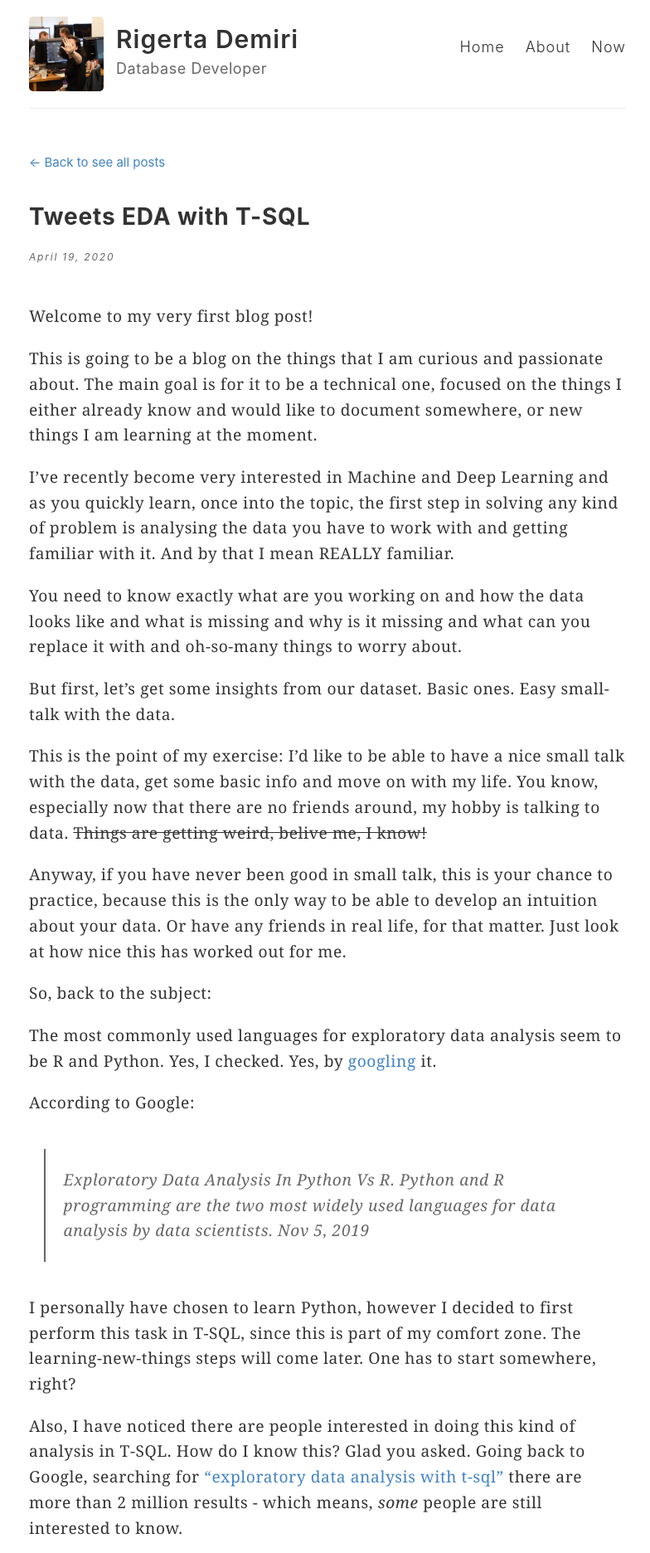
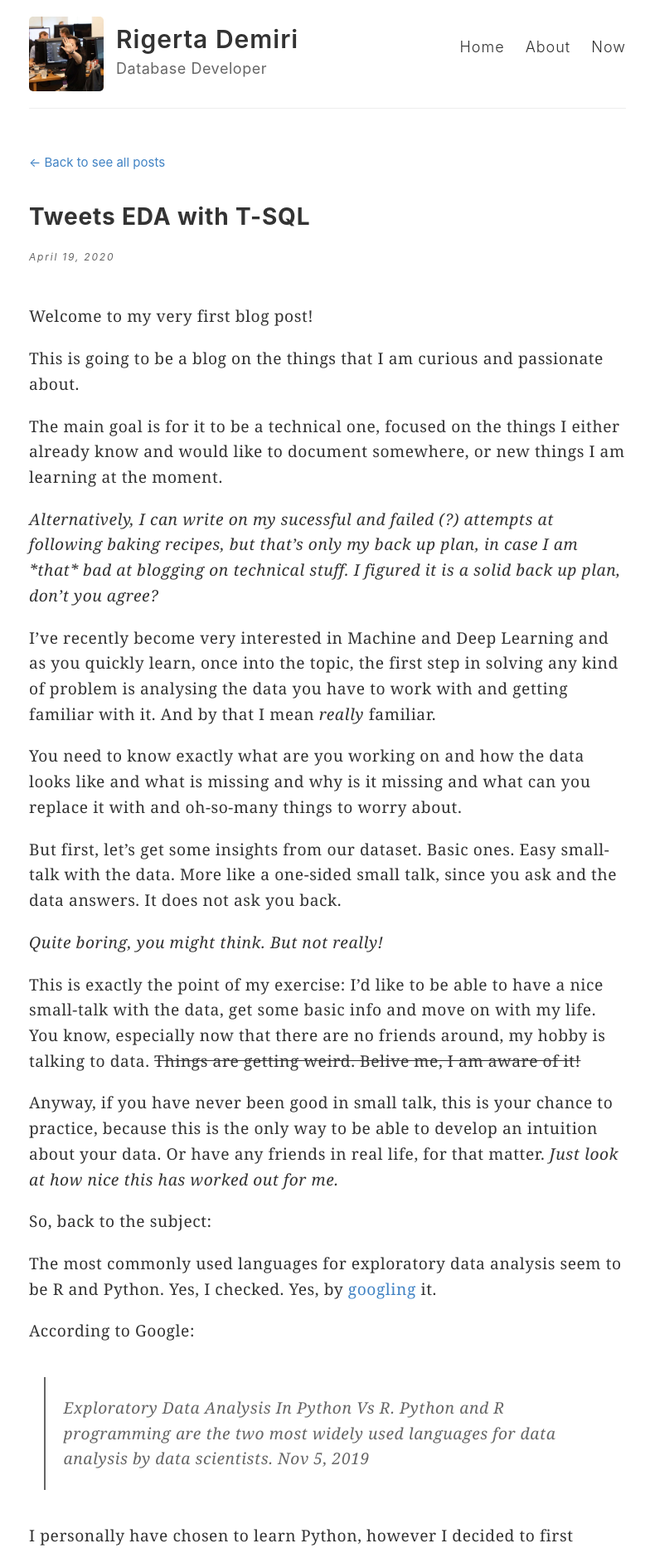
Before and after one commit to rigerta/rigerta.github.io, a Jekyll site: the page built from _posts/2020-04-19-eda-with-tsql.md, in a window 1280 px wide. Shown: the top 1872 px of the page at 83% size, without its empty margins (245-1029 px from the left). Built offline with Jekyll 4.4.1, drawn with Linux system fonts in a browser that asks for light colours; some of the changed text lies outside the part shown.

Commit message:
dev branch

```diff
--- a/_posts/2020-04-19-eda-with-tsql.md
+++ b/_posts/2020-04-19-eda-with-tsql.md
@@ -8,19 +8,26 @@
 
 
 This is going to be a blog on the things that I am curious and passionate about.
+
 The main goal is for it to be a technical one, focused on the things I either already know and would like to document somewhere, or new things I am learning at the moment.
 
-I've recently become very interested in Machine and Deep Learning and as you quickly learn, once into the topic, the first step in solving any kind of problem is analysing the data you have to work with and getting familiar with it. And by that I mean REALLY familiar.
+_Alternatively, I can write on my sucessful and failed (?) attempts at following baking recipes, but that's only my back up plan, in case I am *that* bad at blogging on technical stuff. I figured it is a solid back up plan, don't you agree?_
+
+
+I've recently become very interested in Machine and Deep Learning and as you quickly learn, once into the topic, the first step in solving any kind of problem is analysing the data you have to work with and getting familiar with it. And by that I mean _really_ familiar.
 
 You need to know exactly what are you working on and how the data looks like and what is missing and why is it missing and what can you replace it with and oh-so-many things to worry about.
 
-But first, let's get some insights from our dataset. Basic ones. Easy small-talk with the data.
+But first, let's get some insights from our dataset. Basic ones. Easy small-talk with the data. More like a one-sided small talk, since you ask and the data answers.
+It does not ask you back.
 
-This is the point of my exercise: I'd like to be able to have a nice small talk with the data, get some basic info and move on with my life.
-You know, especially now that there are no friends around, my hobby is talking to data. ~~Things are getting weird, belive me, I know!~~
+_Quite boring, you might think. But not really!_
+
+This is exactly the point of my exercise: I'd like to be able to have a nice small-talk with the data, get some basic info and move on with my life.
+You know, especially now that there are no friends around, my hobby is talking to data. ~~Things are getting weird. Belive me, I am aware of it!~~
 
 Anyway, if you have never been good in small talk, this is your chance to practice, because this is the only way to be able to develop an intuition about your data.
-Or have any friends in real life, for that matter. Just look at how nice this has worked out for me.
+Or have any friends in real life, for that matter. _Just look at how nice this has worked out for me._
 
 So, back to the subject:
 
@@ -29,21 +36,26 @@
 According to Google:
 
 >
-Exploratory Data Analysis In Python Vs R. Python and R programming are the two most widely used languages for data analysis by data scientists.
+Exploratory Data Analysis In Python Vs R.
+Python and R programming are the two most widely used languages for data analysis by data scientists.
 Nov 5, 2019
 
 
 I personally have chosen to learn Python, however I decided to first perform this task in T-SQL, since this is part of my comfort zone.
-The learning-new-things steps will come later. One has to start somewhere, right?
+The learning-new-things steps will come a tiny bit later. One has to start somewhere, right?
+
 
 Also, I have noticed there are people interested in doing this kind of analysis in T-SQL.
-How do I know this? Glad you asked. Going back to Google, searching for ["exploratory data analysis with t-sql"](https://www.google.com/search?client=firefox-b-d&ei=yaecXtK3Eueo1fAP9aWakAo&q=exploratory+data+analysis+with+t-sql&oq=exploratory+data+analysis+with+t-sql&gs_lcp=CgZwc3ktYWIQAzoECAAQRzoECCEQClCdpAtYtKwLYLytC2gAcAp4AIABWogBmAOSAQE1mAEAoAEBqgEHZ3dzLXdpeg&sclient=psy-ab&ved=0ahUKEwiSwN35nfXoAhVnVBUIHfWSBqIQ4dUDCAs&uact=5) there are more than 2 million results - which means, _some_ people are still interested to know.
+How do I know this? Glad you asked. Going back to Google, searching for ["exploratory data analysis with t-sql"](https://www.google.com/search?client=firefox-b-d&ei=yaecXtK3Eueo1fAP9aWakAo&q=exploratory+data+analysis+with+t-sql&oq=exploratory+data+analysis+with+t-sql&gs_lcp=CgZwc3ktYWIQAzoECAAQRzoECCEQClCdpAtYtKwLYLytC2gAcAp4AIABWogBmAOSAQE1mAEAoAEBqgEHZ3dzLXdpeg&sclient=psy-ab&ved=0ahUKEwiSwN35nfXoAhVnVBUIHfWSBqIQ4dUDCAs&uact=5) there are more than 2 million results - which means, _some_ people are still interested to read about this.
 
-Now, T-SQL is not a language _designed_ for this, but the kind of analysis on the dataset of my choice can be easily done in T-SQL as well, so I thought of giving this a try and then proceeding with other language/s.
+Yes - it also means _there are already more than 2 million results on the subject, why are you adding another one, Rigerta?_ but please let's not go there, because honestly, I am also somewhat still wondering.
 
-Please keep in mind that what I am trying to do is _basic_ exploratory data analysis, to gain some insights from the dataset I am working with.
+However, articles like [Writing a Technical Blog: Why to do it and what to write about](https://littlekendra.com/2011/01/13/onblogging/) from Kendra Little ([t](https://twitter.com/Kendra_Little), [b](https://littlekendra.com/)) and [this](https://medium.com/@racheltho/why-you-yes-you-should-blog-7d2544ac1045) by Rachel Thomas ([t](https://twitter.com/math_rachel)) and [this one]() made me think I could and maybe _should_ just do it. So here we are.
 
-This will be the first article in a series of 3, since I plan to do the same in Python with Pandas and in PySpark with SparkSQL - because..well, it's quarantine time and I cannot use my usual excuse to procrastinate: "I don't have time, I will do it later". Later apparently caught up with me and it is standing right here, looking over my shoulder. So yes. We are doing this!
+Now, coming back to the main subject, T-SQL is not a language _designed_ for exploratory data analysis, but the kind of analysis I have in mind can be easily done in T-SQL as well, so I thought of giving this a try and then proceeding with other language/s.
+
+
+This will be the first article in a series of 3, since I plan to do the same in Python with Pandas and in PySpark with SparkSQL - because...well, it's quarantine time and I cannot use my usual excuses to procrastinate.
 
 
 <h3> Alright, let's jump right into it. </h3>
@@ -76,7 +88,7 @@
 
 <div class = "center" markdown="1">
 
-![Start Analysing](http://127.0.0.1:8887/search.png "Start analysing!")
+![Start Analysing](http://127.0.0.1:8887/visual_data.png "Start analysing!")
 
 </div>
 
@@ -87,11 +99,11 @@
 
 <script src="https://gist.github.com/rigerta/f29b0033d8c02093b2eb653918332c0f.js"></script>
 
-We have 27.481 tweets in total, we have the complete tweet in the tweet_text column and the selected_text seems to be a subset of the tweet itself - at first sight.
+We have *27.481* tweets in total, we have the full tweet in the `text` column and the `selected_text` seems to be a subset of the tweet itself - at least at first sight.
 
 ![Ininital checks](http://127.0.0.1:8887/initial_check.png "Initial Results!")
 
-We also see that our columns are all text columns (type `nvarchar`) and they are all `nullable`, which means we might have null values in any of those columns.
+We also see that our columns are all text columns (type `nvarchar`) and they are all `nullable`, which means we _might_ have null values in any of those columns.
 
 Let's see if we do have any:
 
@@ -128,14 +140,13 @@
 
 Next step is finding out what is the distribution of length of tweets per sentiment.
 
-We can find out how long our tweets are, at least min and max lengths by using the following query:
+We can find out the shortest and longest tweet lenth using the following query:
 
 <script src="https://gist.github.com/rigerta/d83f976d4d43622405369dfed18af7d0.js"></script>
 
 And we find out that our tweets range from 3 characters long to 159 characters long.
 
 ![MinMax Length](http://127.0.0.1:8887/06.png "MinMax Tweet Length!")
-
 
 
 That means that finding the distribution of tweet length per sentiment, we could come up with groups like:
@@ -192,10 +203,22 @@
 Most of the selected texts (regardless of the sentiment) are less than 50 characters long
 
 
+Further - slightly more advanced - exploratory steps could include trying to find out how many words there are per tweet, the average word length, the word distribution and the number of unique words.
+
+This can be done using T-SQL and the [STRING_SPLIT()](https://docs.microsoft.com/en-us/sql/t-sql/functions/string-split-transact-sql?view=sql-server-ver15) function (available as of SQL Server 2016, Compatibility Level 130).
+
+
+<br/>
+
+<div class="centered_p">
+  <p> ******* </p>
+</div>
 
 We have performed a basic exploratory data analysis on the tweets dataset and now we are ready for the next steps, which would be post-processing and building a machine learning model to fit our training set and accurately classify the test set tweets selected text sentiment!
 
-If you decide to give this competition a try on Kaggle, have fun and good luck!
+
+If by any chance you decide to give this competition a try on Kaggle, have fun and good luck!
+
 
 I will meanwhile perform the same analysis on the same dataset on Python as well, so if you're interested, keep an eye for the next post in this series.
 
--- a/style.scss
+++ b/style.scss
@@ -148,6 +148,19 @@
     margin-right: auto;
     width: 100%;
   }
+
+div.centered_p {
+    height: 5em;
+    position: relative }
+div.centered_p p {
+    margin: 0;
+    position: absolute;
+    top: 50%;
+    left: 50%;
+    margin-right: -50%;
+    transform: translate(-50%, -50%)
+  }
+
 
 .date {
   font-style: italic;
```
Also changed, not shown: images/search.png (deleted), images/visual_data.png (added).
